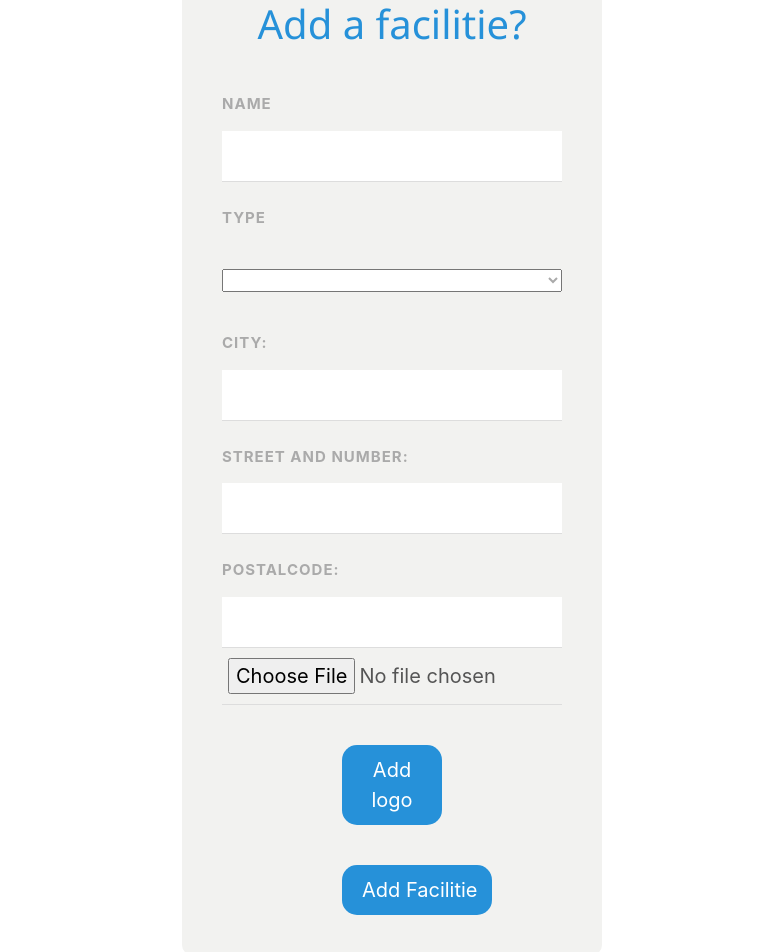
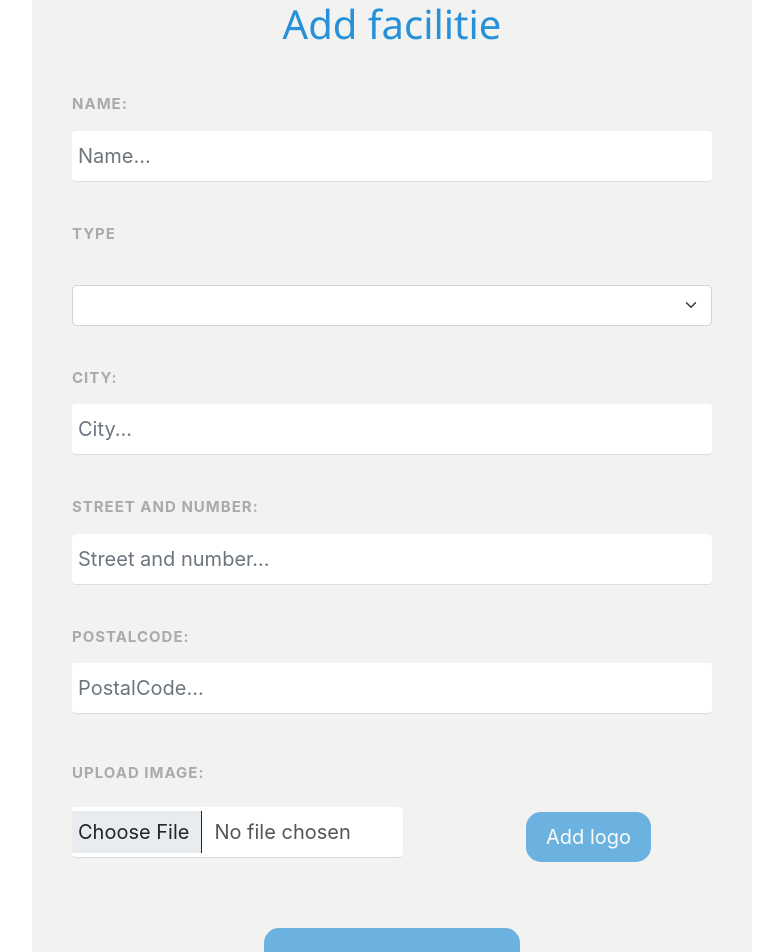
Before and after one commit to DjordjeVuckovic/body-fit, a Vue app in the folder vue-router-frontend/: page /addFacilitie in a window 1280 px wide. Shown: the part 380-1332 px from the top of the page, without its empty margins (248-1031 px from the left). Built offline with nearby package versions, Linux system fonts and the light colour scheme; no server answers.

Commit message:
styles and generic Input

```diff
--- /dev/null
+++ b/vue-router-frontend/src/components/InputBase.vue
@@ -0,0 +1,52 @@
+<template>
+  <div class="mb-3">
+<label class="baseLabel">{{label}}</label>
+  <input class="inputBase form-control" :placeholder="createPlaceholder()"  :value="modelValue" @input="$emit('update:modelValue',$event.target.value)" required>
+  </div>
+</template>
+
+<script>
+export default {
+  name: "InputBase",
+  props:{
+    label:{
+      type:String,
+      default:''
+    },
+    modelValue:{
+      type:[String,Number],
+      default: ''
+    }
+  },
+  methods:{
+    createPlaceholder(){
+      const myArray = this.label .split(":");
+      return myArray[0] + "..."
+    }
+  }
+}
+</script>
+
+<style scoped>
+.baseLabel {
+  color: #aaa;
+  display: inline-block;
+  margin: 25px 0 15px;
+  font-size: 0.6em;
+  text-transform: uppercase;
+  letter-spacing: 1px;
+  font-weight: bolder;
+  font-size: 15px;
+}
+.inputBase {
+  display: block;
+  padding: 10px 6px;
+  width: 100%;
+  box-sizing: border-box;
+  border: none;
+  border-bottom: 1px solid #ddd;
+  color: #555;
+  font-size: 20px;
+}
+
+</style>
--- a/vue-router-frontend/src/views/AccountView.vue
+++ b/vue-router-frontend/src/views/AccountView.vue
@@ -230,8 +230,7 @@ export default {
         font-size: 20px;
     }
     .submiter{
-        text-align: left;
-        width: 170px;
+        text-align: center;
         background: #2691d9;
         border: 0;
         padding: 10px 20px;
--- a/vue-router-frontend/src/views/AddFacilitieView.vue
+++ b/vue-router-frontend/src/views/AddFacilitieView.vue
@@ -1,11 +1,15 @@
 <template>
   <div class="container-fluid" style="margin-top: 150px">
   <form class="center" @submit.prevent="$emit('addFacilitie',this.NewFacilitie)">
-        <h1>Add a facilitie?</h1>
-        <label>Name</label>
-        <input type="name" v-model="NewFacilitie.name"/>
+        <h1>Add  facilitie</h1>
+        <InputBase
+            v-model="NewFacilitie.name"
+            label="Name:"
+            type="text"
+            @change="checkName"
+        />
         <label>Type</label>
-        <select v-model="NewFacilitie.type" >
+        <select v-model="NewFacilitie.type" class="form-select form-select-lg mb-3" aria-label=".form-select-lg example" >
             <option value="GYM">Gym</option>
             <option value="POOL">Pool</option>
             <option value="SPORTCENTER">Sport center</option>
@@ -13,17 +17,35 @@
             <option value="BOWLINGCENTER">Bowling center</option>
             <option value="SHOOTINGRANGE">Shooting range</option>
         </select>
-        <label>City:</label>
-        <input type="City" v-model="NewFacilitie.city"/>
-
-        <label>Street and number:</label>
-        <input type="StreetAndNumber" v-model="NewFacilitie.address"/>
-
-        <label>PostalCode:</label>
-        <input type="PostalCode" v-model="NewFacilitie.postal"/>
-        <input type="file" @change="onSelectedFile">
-        <button @click.prevent="OnFileUpload(this.NewFacilitie.name)">Add logo</button>
-        <input  type="submit" class="submiter" value="Add Facilitie"/>
+        <InputBase
+            v-model="NewFacilitie.city"
+            label="City:"
+            type="text"
+        />
+      <InputBase
+          v-model="NewFacilitie.address"
+          label="Street and number:"
+          type="text"
+      />
+    <InputBase
+        v-model="NewFacilitie.postal"
+        label="PostalCode:"
+        type="text"
+    />
+        <div class="col-auto">
+        <label  class="col-form-label">Upload image:</label>
+         </div>
+    <div class="row g-2">
+         <div class="col-auto">
+           <input class="form-control inputMy" type="file" id="formFile">
+         </div>
+        <div class="col-auto">
+          <button @click.prevent="OnFileUpload(this.NewFacilitie.name)" :disabled="isDisabled" class="btn btn-primary mb-3 btn-lg  buttonMy">Add logo</button>
+        </div>
+      </div>
+    <div class="d-grid gap-2 col-5 mx-auto">
+      <input  type="submit" class="submiter btn btn-primary btn-lg" value="Add Facilitie" :disabled="isDisabled"/>
+    </div>
 
   </form>
   <p>{{NewFacilitie.name}}</p>
@@ -36,6 +58,8 @@
 
 <script>
 import MultiDropDown from '../components/MultiDropDown.vue'
+import InputBase from "@/components/InputBase"
+import FacilitieService from '../FrontedServices/FacilitieServices'
 import axios from "axios";
 export default {
     name: 'addFaciliteView',
@@ -49,16 +73,14 @@ export default {
                 address: ''
             },
           selectedFile:null,
-
+          isDisabled:true,
+          facilities:[]
         }
     },
     components:{
-        MultiDropDown
+        MultiDropDown,InputBase,FacilitieService
     },
     methods:{
-      onSelectedFile(event){
-        this.selectedFile = event.target.files[0]
-      },
       OnFileUpload(name){
         let base64String = "";
 
@@ -69,15 +91,37 @@ export default {
           base64String = reader.result.replace("data:", "").replace(/^.+,/, "");
           console.log(name);
           axios.post("http://localhost:8080/BodyFit/rest/files/uploadFile/",name)
-              .then((response)=>{console.log("Success set up name")})
+              .then((response)=>{console.log("Success set up name" + response)})
               .catch((error) => console.log(error))
           axios.post("http://localhost:8080/BodyFit/rest/files/uploadLogo/",base64String)
               .then((response)=>{console.log("Success uploading")})
               .catch((error) => console.log(error))
         }
         reader.readAsDataURL(file);
+      },
+      getAll(){
+        FacilitieService.getFacilities().then((response) => {
+          this.facilities = response.data
+        });
+      },
+      checkName(){
+        if (this.facilities.some(code=> code.name.toLowerCase() === this.NewFacilitie.name.toLowerCase()))
+        {
+          this.error = "Wrong credentials.Please choose another name!";
+          alert(this.error);
+          this.isDisabled = true
+        }
+        else if(!this.NewFacilitie.name){
+          this.isDisabled = true
+        }
+        else{
+          this.isDisabled = false
+        }
       }
-    }
+    },
+  created() {
+    this.getAll()
+  }
 }
 </script>
 
@@ -89,15 +133,13 @@ export default {
         color: #2691d9;
     }
     form {
-        max-width: 420px;
+        max-width: 720px;
         margin: 30px auto;
         background: rgb(242, 242, 240);
         text-align: left;
         padding: 40px;
         border-radius: 10px;
         font-size: 15px;
-
-
     }
     label {
         color: #aaa;
@@ -111,88 +153,36 @@ export default {
     }
     select {
         width: 100%;
-        color: #aaa;
         display: inline-block;
         margin: 25px 0 15px;
         font-size: 0.6em;
         text-transform: uppercase;
-        letter-spacing: 1px;
+        letter-spacing: 2px;
         font-weight: bolder;
         font-size: 15px;
     }
-    input {
+    .inputMy {
         padding: 10px 6px;
-        width: 100%;
+        width: 75%;
         box-sizing: border-box;
         border: none;
         border-bottom: 1px solid #ddd;
         color: #555;
         font-size: 20px;
     }
-    .input-selector{
-        outline: none;
-       padding: 10px 6px;
-        width: 90%;
-        box-sizing: border-box;
-        border: none;
-        background-color: rgb(242, 242, 240);
-        color: #555;
-        font-size: 20px;
-    }
-    .select-field{
-        padding: 10px 6px;
-        width: 100%;
-        box-sizing: border-box;
-        border: none;
-        border-bottom: 1px solid #ddd;
-        color: #555;
-        font-size: 20px;
-    }
-    .pill{
-        display: inline-block;
-        margin: 20px 10px 0 0;
-        padding: 6px 12px;
-        background: #eee;
-        border-radius: 20px;
-        font-size: 12px;
-        letter-spacing: 1px;
-        font-weight: bold;
-        color: #777;
-        cursor: pointer;
-    }
-    button{
-
-        width: 100px;
+    .buttonMy{
         background: #2691d9;
-        border: 0;
-        padding: 10px 20px;
-        margin-top: 40px;
-        margin-left: 120px;
         color: white;
         border-radius: 15px;
         font-size: 20px;
     }
     .submiter{
         text-align: center;
-        width: 150px;
         background: #2691d9;
-        border: 0;
-        padding: 10px 20px;
-        margin-top: 40px;
-        margin-left: 120px;
         color: white;
         border-radius: 15px;
         font-size: 20px;
+        margin-top: 50px;
+        padding: 20px;
     }
-    .signup_link{
-        margin: 30px 0;
-        text-align: center;
-        font-size: 16px;
-        color: #666666;
-    }
-    .signup_link a{
-        color: #2691d9;
-        text-decoration: none;
-    }
-
 </style>
--- /dev/null
+++ b/vue-router-frontend/src/views/createTrainerView.vue
@@ -0,0 +1,137 @@
+<template>
+  <div class="container-fluid" style="margin-top: 150px">
+    <form class="center" @submit.prevent="createUser">
+      <h1>Create new  trainer </h1>
+      <label>Username:</label>
+      <input type="text" placeholder="Enter username..." v-model="user.username" required>
+      <label>Password:</label>
+      <input v-model="user.password" type="password" required placeholder="Enter password...">
+      <label>Name:</label>
+      <input v-model="user.name" type="text" required placeholder="Enter name...">
+      <label>Surname:</label>
+      <input v-model="user.surname" type="text" required placeholder="Enter surname...">
+      <label>Birthdate:</label>
+      <input type="date" v-model="user.birthday" required>
+      <label>Gender:</label>
+      <select id="gender" name="gender" v-model="user.gender">
+        <option value="male">Male</option>
+        <option value="female">Female</option>
+      </select>
+      <input type="submit" class="inputButton" value="Sign up"/>
+    </form>
+  </div>
+</template>
+
+<script>
+import axios from "axios";
+export default {
+  name: "registerUser",
+  data() {
+    return {
+      user: {
+        username: '',
+        password: '',
+        name: '',
+        surname: '',
+        birthday: '',
+        gender: ''
+      }
+    }
+  },
+  methods: {
+    createUser() {
+      axios.post("http://localhost:8080/BodyFit/rest/trainers", this.user)
+          .then((response) => console.log(response))
+          .catch((error) => console.log(error))
+    }
+  }
+}
+</script>
+
+
+<style scoped>
+.center h1{
+  font-family: 'Roboto', Tahoma, Geneva, Verdana, sans-serif, 'Gill Sans MT', Calibri, 'Trebuchet MS', sans-serif, 'Arial Narrow', Arial, sans-serif, Courier, monospace;
+  text-align: center;
+  padding: 0 0 20px 0;
+  color: #2691d9;
+}
+form {
+  max-width: 420px;
+  margin: 30px auto;
+  background: rgb(242, 242, 240);
+  text-align: left;
+  padding: 40px;
+  border-radius: 10px;
+  font-size: 15px;
+}
+label {
+  color: #aaa;
+  display: inline-block;
+  margin: 25px 0 15px;
+  font-size: 0.6em;
+  text-transform: uppercase;
+  letter-spacing: 1px;
+  font-weight: bolder;
+  font-size: 15px;
+}
+input,select {
+  display: block;
+  padding: 10px 6px;
+  width: 100%;
+  box-sizing: border-box;
+  border: none;
+  border-bottom: 1px solid #ddd;
+  color: #555;
+  font-size: 20px;
+}
+.pill{
+  display: inline-block;
+  margin: 20px 10px 0 0;
+  padding: 6px 12px;
+  background: #eee;
+  border-radius: 20px;
+  font-size: 12px;
+  letter-spacing: 1px;
+  font-weight: bold;
+  color: #777;
+  cursor: pointer;
+}
+button{
+  width: 100px;
+  background: #2691d9;
+  border: 0;
+  padding: 10px 20px;
+  margin-top: 40px;
+  margin-left: 140px;
+  color: white;
+  border-radius: 15px;
+  font-size: 20px;
+}
+.inputButton{
+  width: 150px;
+  background: #2691d9;
+  border: 0;
+  padding: 10px 20px;
+  margin-top: 40px;
+  margin-left: 120px;
+  color: white;
+  border-radius: 15px;
+  font-size: 20px;
+
+}
+.submiter{
+  text-align: center;
+}
+.signup_link{
+  margin: 30px 0;
+  text-align: center;
+  font-size: 16px;
+  color: #666666;
+}
+.signup_link a{
+  color: #2691d9;
+  text-decoration: none;
+}
+
+</style>
```
Also changed, not shown: vue-router-frontend/src/components/SignupForm.vue (+21 -26 lines), vue-router-frontend/src/views/registerUserView.vue (+6 -3 lines).
